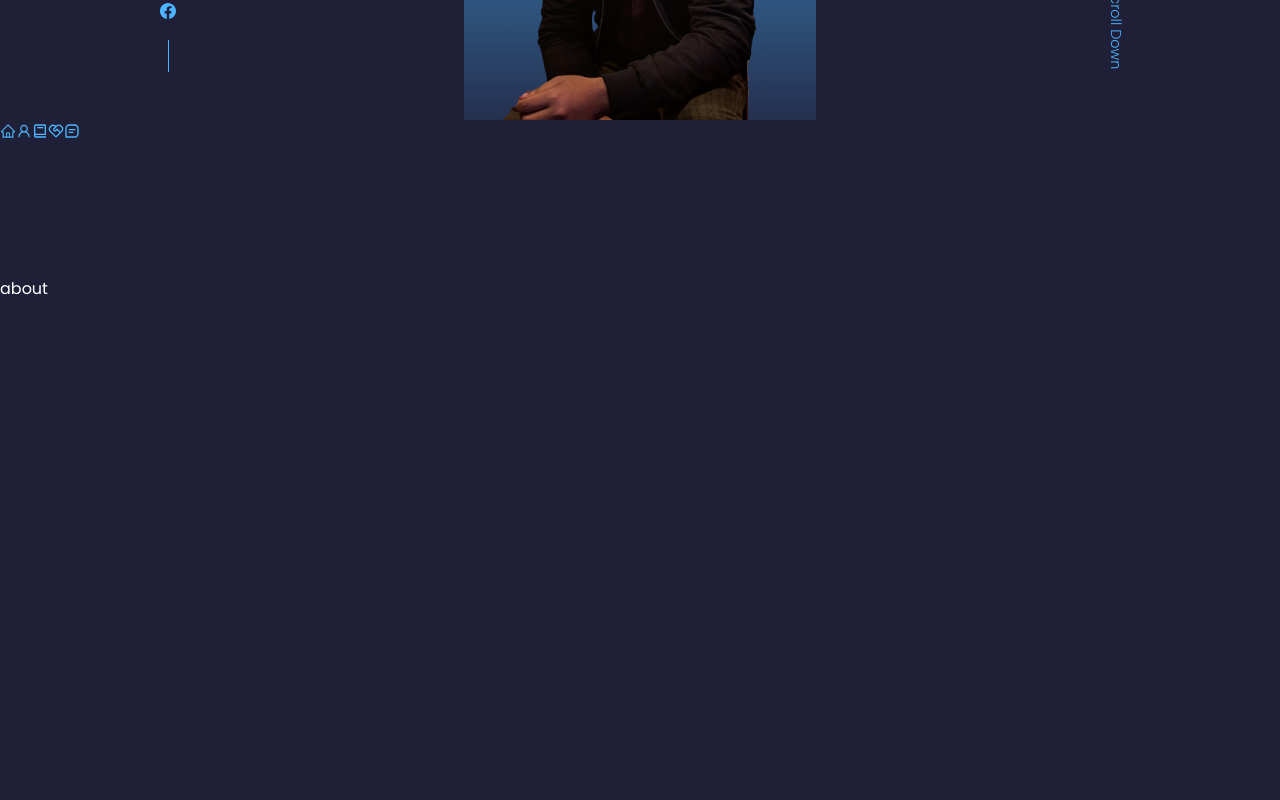
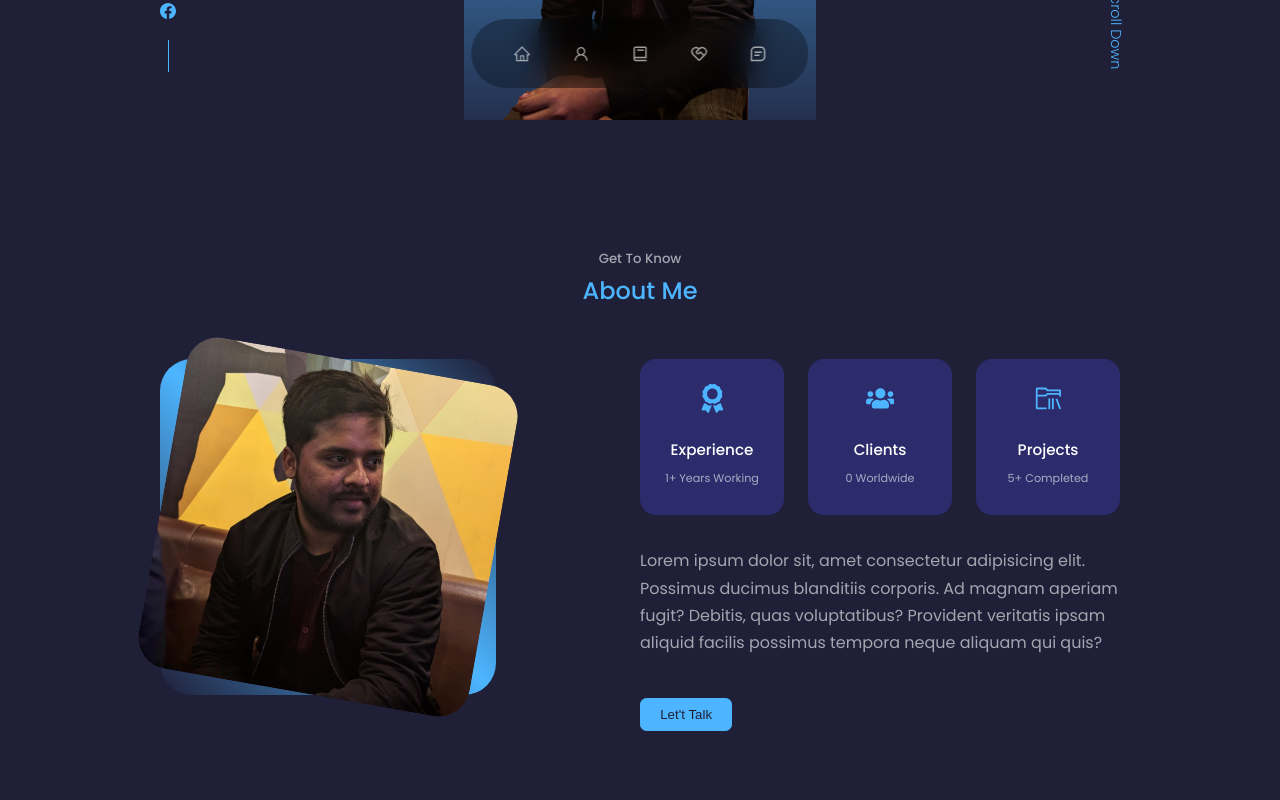
Before and after one commit to azalamin/alamin-portfolio, a React (Create React App) app: page / in a window 1280 px wide. Shown: the part 680-1480 px from the top of the page. Built offline with nearby package versions, Linux system fonts and the light colour scheme.

Commit message:
about me done

```diff
--- a/src/components/About/About.css
+++ b/src/components/About/About.css
@@ -0,0 +1,71 @@
+.about_container {
+  display: grid;
+  grid-template-columns: 35% 50%;
+  gap: 15%;
+}
+
+.about_me {
+  width: 100%;
+  aspect-ratio: 1/1;
+  border-radius: 2rem;
+  background: linear-gradient(
+    45deg,
+    transparent,
+    var(--color-primary),
+    transparent
+  );
+  display: grid;
+  place-items: center;
+}
+
+.about_me-image {
+  border-radius: 2rem;
+  overflow: hidden;
+  transform: rotate(10deg);
+  transition: var(--transition);
+}
+
+.about_me-image:hover {
+  transform: rotate(0deg);
+}
+
+.about_cards {
+  display: grid;
+  grid-template-columns: repeat(3, 1fr);
+  gap: 1.5rem;
+}
+
+.about_card {
+  background: var(--color-bg-variant);
+  border: 1px solid transparent;
+  border-radius: 1rem;
+  padding: 1.5rem;
+  text-align: center;
+  transition: var(--transition);
+}
+
+.about_card:hover {
+  background: transparent;
+  border-color: var(--color-primary-variant);
+  cursor: default;
+}
+
+.about_icon {
+  color: var(--color-primary);
+  font-size: 1.8rem;
+  margin-bottom: 1rem;
+}
+
+.about_card h5 {
+  font-size: 0.95rem;
+}
+
+.about_card small {
+  font-size: 0.7rem;
+  color: var(--color-light);
+}
+
+.about_content p {
+  margin: 2rem 0 2.6rem;
+  color: var(--color-light);
+}
--- a/src/components/About/About.js
+++ b/src/components/About/About.js
@@ -1,11 +1,48 @@
 import React from 'react';
+import { FaAward, FaUsers } from 'react-icons/fa';
+import { VscFolderLibrary } from "react-icons/vsc";
+import ME from '../../assets/alamin.png';
 import './About.css';
 
 const About = () => {
     return (
-        <section id='about'>
-            about
-        </section>
+      <section id="about">
+        <h5>Get To Know</h5>
+        <h2>About Me</h2>
+        <div className="container about_container">
+          <div className="about_me">
+            <div className="about_me-image">
+              <img src={ME} alt="About" />
+            </div>
+          </div>
+          <div className="about_content">
+            <div className="about_cards">
+              <article className="about_card">
+                <FaAward className="about_icon" />
+                <h5>Experience</h5>
+                <small>1+ Years Working</small>
+              </article>
+              <article className="about_card">
+                <FaUsers className="about_icon" />
+                <h5>Clients</h5>
+                <small>0 Worldwide</small>
+              </article>
+              <article className="about_card">
+                <VscFolderLibrary className="about_icon" />
+                <h5>Projects</h5>
+                <small>5+ Completed</small>
+              </article>
+            </div>
+            <p>
+              Lorem ipsum dolor sit, amet consectetur adipisicing elit. Possimus
+              ducimus blanditiis corporis. Ad magnam aperiam fugit? Debitis,
+              quas voluptatibus? Provident veritatis ipsam aliquid facilis
+              possimus tempora neque aliquam qui quis?
+            </p>
+            <button className="btn btn-primary">Let't Talk</button>
+          </div>
+        </div>
+      </section>
     );
 };
 
--- a/src/components/Nav/Nav.js
+++ b/src/components/Nav/Nav.js
@@ -1,29 +1,50 @@
-import React from 'react';
-import { AiOutlineHome, AiOutlineUser } from 'react-icons/ai';
+import React, { useState } from "react";
+import { AiOutlineHome, AiOutlineUser } from "react-icons/ai";
 import { BiBook, BiMessageSquareDetail } from "react-icons/bi";
 import { RiServiceLine } from "react-icons/ri";
-import './Nav.css';
+import "./Nav.css";
 
 const Nav = () => {
+  const [activeItem, setActiveItem] = useState("#");
   return (
-    <div>
-      <a href="#home" className='active'>
+    <nav>
+      <a
+        href="#home"
+        onClick={() => setActiveItem("#home")}
+        className={activeItem === "#home" ? "active" : ""}
+      >
         <AiOutlineHome />
       </a>
-      <a href="#about">
+      <a
+        onClick={() => setActiveItem("#about")}
+        className={activeItem === "#about" ? "active" : ""}
+        href="#about"
+      >
         <AiOutlineUser />
       </a>
-      <a href="#experience">
+      <a
+        onClick={() => setActiveItem("#experience")}
+        className={activeItem === "#experience" ? "active" : ""}
+        href="#experience"
+      >
         <BiBook />
       </a>
-      <a href="#services">
+      <a
+        onClick={() => setActiveItem("#services")}
+        className={activeItem === "#services" ? "active" : ""}
+        href="#services"
+      >
         <RiServiceLine />
       </a>
-      <a href="#contact">
+      <a
+        onClick={() => setActiveItem("#contact")}
+        className={activeItem === "#contact" ? "active" : ""}
+        href="#contact"
+      >
         <BiMessageSquareDetail />
       </a>
-    </div>
+    </nav>
   );
-}
+};
 
-export default Nav
+export default Nav;
--- a/src/index.js
+++ b/src/index.js
@@ -1,5 +1,7 @@
-import ReactDOM from "react-dom";
+import ReactDOM from "react-dom/client";
 import App from "./App";
 import "./index.css";
 
-ReactDOM.render(<App />, document.querySelector("#root"));
+const root = ReactDOM.createRoot(document.getElementById("root"));
+
+root.render(<App />);
```
